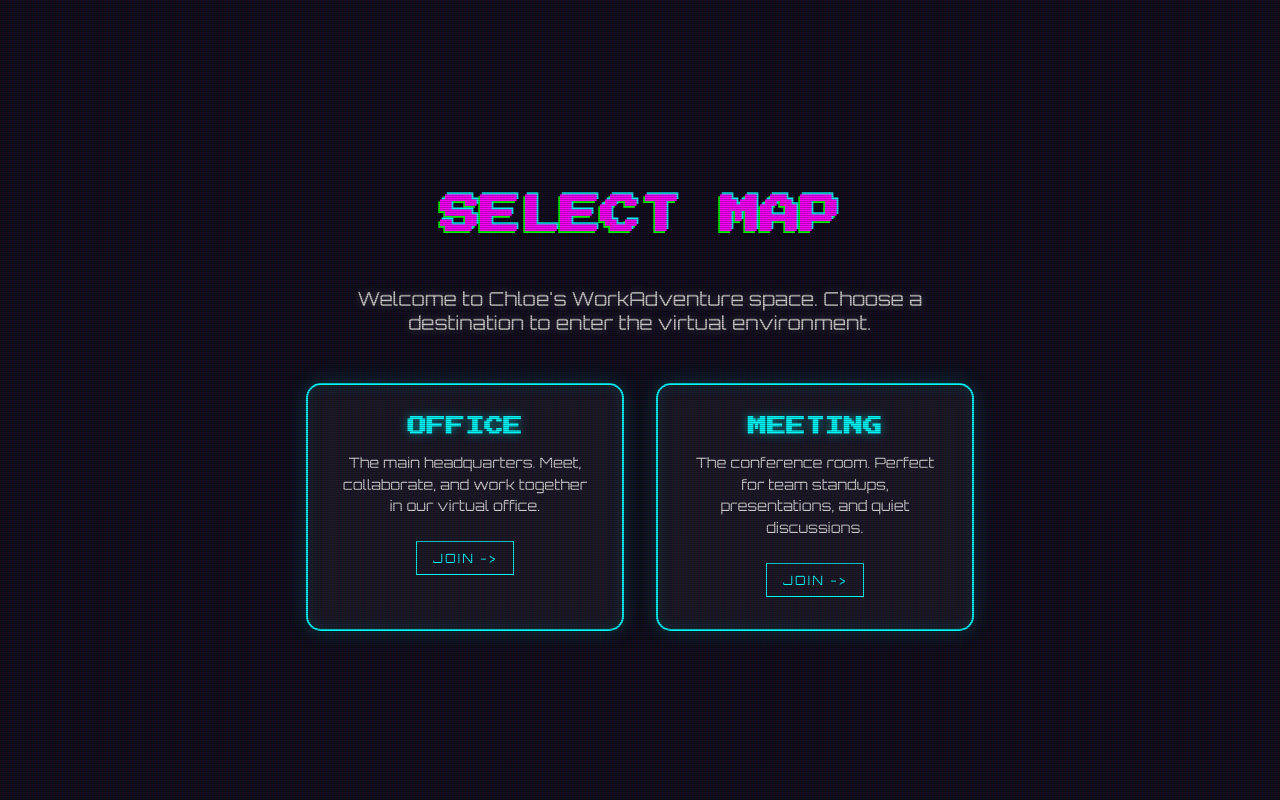
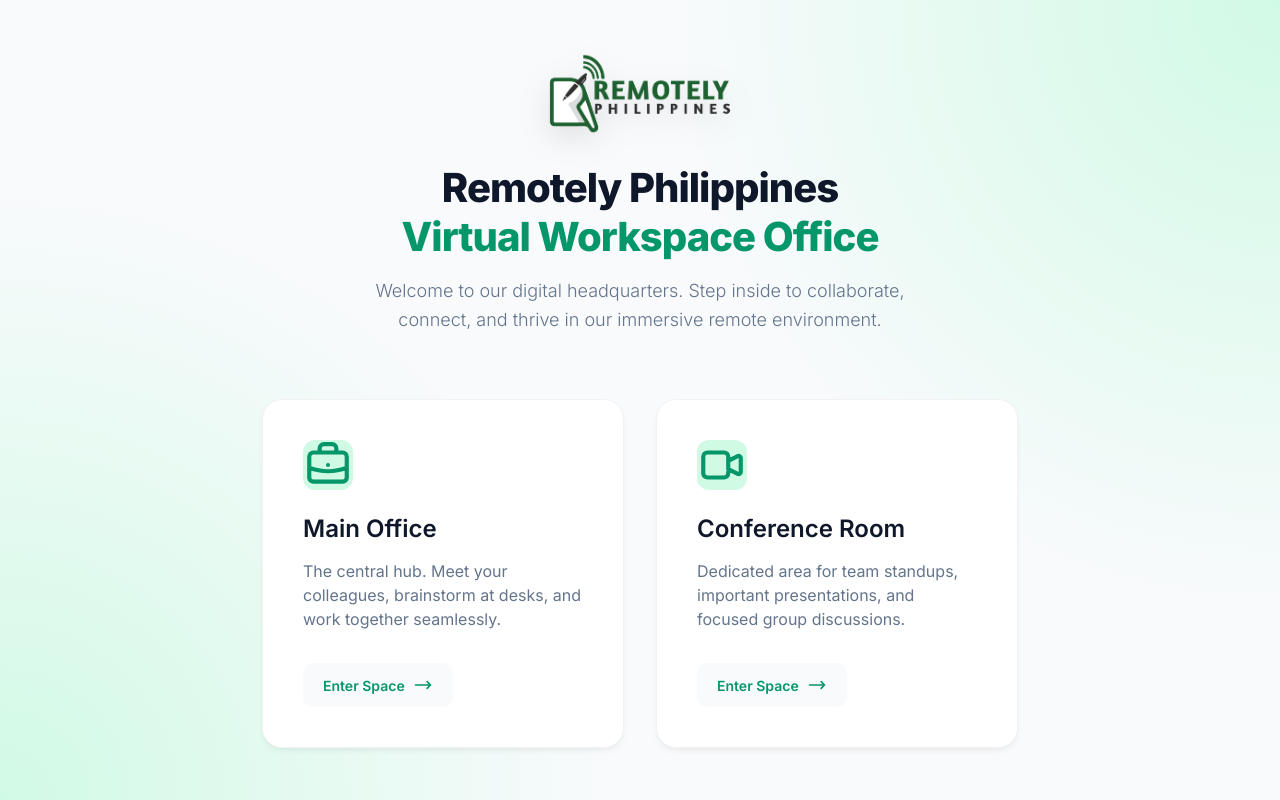
Before and after one commit to ChloeDanielle/remotely-workadventure, a website: page index.html in a window 1280 px wide. Drawn offline with Linux system fonts and the light colour scheme.

Commit message:
Redesign index.html with premium green and white theme

```diff
--- a/index.html
+++ b/index.html
@@ -3,67 +3,75 @@
 <head>
     <meta charset="UTF-8">
     <meta name="viewport" content="width=device-width, initial-scale=1.0">
-    <title>Chloe's WorkAdventure Maps</title>
-    <link href="https://fonts.googleapis.com/css2?family=Orbitron:wght@400;700&family=Press+Start+2P&display=swap" rel="stylesheet">
+    <title>Remotely Philippines Virtual Workspace Office</title>
+    <link rel="preconnect" href="https://fonts.googleapis.com">
+    <link rel="preconnect" href="https://fonts.gstatic.com" crossorigin>
+    <link href="https://fonts.googleapis.com/css2?family=Inter:wght@300;400;600;800&display=swap" rel="stylesheet">
     <style>
         :root {
-            --bg-color: #0d0d1a;
-            --primary: #ff00ff; /* Neon pink */
-            --secondary: #00ffff; /* Neon cyan */
-            --tertiary: #00ff00; /* Neon green */
+            --primary: #059669; /* Elegant Green */
+            --primary-dark: #047857;
+            --primary-light: #d1fae5;
+            --bg-color: #f8fafc;
+            --text-main: #0f172a;
+            --text-muted: #64748b;
+            --card-bg: #ffffff;
         }
+
         body {
+            font-family: 'Inter', sans-serif;
             background-color: var(--bg-color);
-            color: #fff;
-            font-family: 'Orbitron', sans-serif;
+            color: var(--text-main);
             margin: 0;
             min-height: 100vh;
             display: flex;
             flex-direction: column;
             align-items: center;
             justify-content: center;
-            background-image:
-                linear-gradient(rgba(13, 13, 26, 0.8), rgba(13, 13, 26, 0.8)),
-                repeating-linear-gradient(0deg, transparent, transparent 2px, rgba(255, 0, 255, 0.1) 2px, rgba(255, 0, 255, 0.1) 4px);
-            overflow: hidden;
-            position: relative;
+            background-image: radial-gradient(circle at top right, var(--primary-light), transparent 40%),
+                              radial-gradient(circle at bottom left, var(--primary-light), transparent 40%);
+            background-attachment: fixed;
+            padding: 2rem;
+            box-sizing: border-box;
         }
 
-        .crt-effect {
-            position: absolute;
-            top: 0; left: 0; right: 0; bottom: 0;
-            pointer-events: none;
-            background: linear-gradient(rgba(18, 16, 16, 0) 50%, rgba(0, 0, 0, 0.25) 50%), linear-gradient(90deg, rgba(255, 0, 0, 0.06), rgba(0, 255, 0, 0.02), rgba(0, 0, 255, 0.06));
-            background-size: 100% 2px, 3px 100%;
-            z-index: 100;
+        .header {
+            text-align: center;
+            margin-bottom: 4rem;
+            animation: fadeInDown 1s ease-out;
+        }
+
+        .logo {
+            max-width: 250px;
+            height: auto;
+            margin-bottom: 1.5rem;
+            filter: drop-shadow(0 10px 15px rgba(0,0,0,0.1));
+            transition: transform 0.3s ease;
+        }
+
+        .logo:hover {
+            transform: scale(1.05);
         }
 
         h1 {
-            font-family: 'Press Start 2P', cursive;
             font-size: 2.5rem;
-            text-align: center;
-            margin-bottom: 2rem;
-            color: var(--primary);
-            text-shadow: 2px 2px 0px var(--secondary), -2px -2px 0px var(--tertiary), 0 0 20px rgba(255, 0, 255, 0.5);
-            animation: glitch 1.5s infinite;
+            font-weight: 800;
+            color: var(--text-main);
+            margin: 0 0 1rem 0;
+            letter-spacing: -0.025em;
         }
 
-        @keyframes glitch {
-            0% { text-shadow: 2px 2px 0px var(--secondary), -2px -2px 0px var(--tertiary); }
-            20% { text-shadow: -2px 2px 0px var(--secondary), 2px -2px 0px var(--tertiary); }
-            40% { text-shadow: 2px -2px 0px var(--secondary), -2px 2px 0px var(--tertiary); }
-            60% { text-shadow: -2px -2px 0px var(--secondary), 2px 2px 0px var(--tertiary); }
-            80% { text-shadow: 2px 2px 0px var(--secondary), -2px -2px 0px var(--tertiary); }
-            100% { text-shadow: -2px 2px 0px var(--secondary), 2px -2px 0px var(--tertiary); }
+        h1 span {
+            color: var(--primary);
         }
 
         .subtitle {
-            font-size: 1.2rem;
-            margin-bottom: 3rem;
-            color: #ccc;
-            text-shadow: 0 0 10px rgba(255, 255, 255, 0.3);
-            text-align: center;
+            font-size: 1.125rem;
+            color: var(--text-muted);
             max-width: 600px;
+            margin: 0 auto;
+            line-height: 1.6;
+            font-weight: 300;
         }
 
         .cards-container {
@@ -71,107 +79,160 @@
             gap: 2rem;
             flex-wrap: wrap;
             justify-content: center;
-            z-index: 10;
+            width: 100%;
+            max-width: 1000px;
+            animation: fadeInUp 1s ease-out 0.3s backwards;
         }
 
         .map-card {
-            background: rgba(255, 255, 255, 0.05);
-            border: 2px solid var(--secondary);
-            border-radius: 15px;
-            padding: 2rem;
-            width: 250px;
-            text-align: center;
+            background: var(--card-bg);
+            border-radius: 20px;
+            padding: 2.5rem;
+            width: 280px;
+            text-align: left;
             text-decoration: none;
-            color: white;
-            backdrop-filter: blur(10px);
-            box-shadow: 0 0 20px rgba(0, 255, 255, 0.2), inset 0 0 15px rgba(0, 255, 255, 0.1);
-            transition: all 0.3s cubic-bezier(0.25, 0.8, 0.25, 1);
+            color: var(--text-main);
+            box-shadow: 0 4px 6px -1px rgba(0, 0, 0, 0.05), 0 2px 4px -1px rgba(0, 0, 0, 0.03);
+            transition: all 0.4s cubic-bezier(0.175, 0.885, 0.32, 1.275);
             position: relative;
             overflow: hidden;
+            border: 1px solid rgba(0,0,0,0.05);
+            display: flex;
+            flex-direction: column;
         }
 
         .map-card::before {
             content: '';
             position: absolute;
-            top: -50%; left: -50%; width: 200%; height: 200%;
-            background: radial-gradient(circle, rgba(0, 255, 255, 0.1) 0%, transparent 70%);
-            transform: rotate(45deg);
-            transition: all 0.5s ease;
-            opacity: 0;
+            top: 0;
+            left: 0;
+            width: 100%;
+            height: 4px;
+            background: var(--primary);
+            transform: scaleX(0);
+            transform-origin: left;
+            transition: transform 0.4s ease;
         }
 
         .map-card:hover {
-            transform: translateY(-10px) scale(1.05);
-            border-color: var(--primary);
-            box-shadow: 0 0 30px rgba(255, 0, 255, 0.4), inset 0 0 20px rgba(255, 0, 255, 0.2);
+            transform: translateY(-10px);
+            box-shadow: 0 20px 25px -5px rgba(0, 0, 0, 0.1), 0 10px 10px -5px rgba(0, 0, 0, 0.04);
+            border-color: transparent;
         }
 
         .map-card:hover::before {
-            opacity: 1;
-            transform: rotate(0deg);
+            transform: scaleX(1);
+        }
+
+        .icon-container {
+            width: 50px;
+            height: 50px;
+            background-color: var(--primary-light);
+            border-radius: 12px;
+            display: flex;
+            align-items: center;
+            justify-content: center;
+            margin-bottom: 1.5rem;
+            color: var(--primary);
         }
 
         .map-card h2 {
-            font-family: 'Press Start 2P', cursive;
-            font-size: 1.2rem;
+            font-size: 1.5rem;
+            font-weight: 600;
             margin: 0 0 1rem 0;
-            color: var(--secondary);
-            text-shadow: 0 0 10px rgba(0, 255, 255, 0.5);
+            color: var(--text-main);
             transition: color 0.3s ease;
         }
 
-        .map-card:hover h2 {
-            color: var(--primary);
-            text-shadow: 0 0 10px rgba(255, 0, 255, 0.5);
-        }
-
         .map-card p {
-            font-size: 0.9rem;
+            font-size: 1rem;
             line-height: 1.5;
-            opacity: 0.8;
-            margin: 0;
+            color: var(--text-muted);
+            margin: 0 0 2rem 0;
+            flex-grow: 1;
         }
 
         .map-card .btn {
-            display: inline-block;
-            margin-top: 1.5rem;
-            padding: 0.5rem 1rem;
-            background: transparent;
-            border: 1px solid var(--secondary);
-            color: var(--secondary);
-            font-family: 'Orbitron', sans-serif;
-            text-transform: uppercase;
-            letter-spacing: 2px;
-            font-size: 0.8rem;
+            display: inline-flex;
+            align-items: center;
+            justify-content: space-between;
+            padding: 0.75rem 1.25rem;
+            background: var(--bg-color);
+            border: none;
+            border-radius: 10px;
+            color: var(--primary);
+            font-weight: 600;
+            font-size: 0.875rem;
             transition: all 0.3s ease;
+            width: max-content;
+        }
+
+        .map-card .btn svg {
+            width: 20px;
+            height: 20px;
+            margin-left: 0.5rem;
+            transition: transform 0.3s ease;
         }
 
         .map-card:hover .btn {
             background: var(--primary);
-            border-color: var(--primary);
-            color: #fff;
-            box-shadow: 0 0 10px var(--primary);
+            color: #ffffff;
         }
 
+        .map-card:hover .btn svg {
+            transform: translateX(5px);
+        }
+
+        @keyframes fadeInDown {
+            from { opacity: 0; transform: translateY(-20px); }
+            to { opacity: 1; transform: translateY(0); }
+        }
+
+        @keyframes fadeInUp {
+            from { opacity: 0; transform: translateY(20px); }
+            to { opacity: 1; transform: translateY(0); }
+        }
+
+        @media (max-width: 768px) {
+            h1 { font-size: 2rem; }
+            .cards-container { flex-direction: column; align-items: center; }
+            .map-card { width: 100%; max-width: 350px; }
+        }
     </style>
 </head>
 <body>
-    <div class="crt-effect"></div>
-    <h1>SELECT MAP</h1>
-    <p class="subtitle">Welcome to Chloe's WorkAdventure space. Choose a destination to enter the virtual environment.</p>
+
+    <div class="header">
+        <img src="tilesets/RemotelyLogo.png" alt="Remotely Philippines Logo" class="logo">
+        <h1>Remotely Philippines <br><span>Virtual Workspace Office</span></h1>
+        <p class="subtitle">Welcome to our digital headquarters. Step inside to collaborate, connect, and thrive in our immersive remote environment.</p>
+    </div>
 
     <div class="cards-container">
         <a href="https://play.workadventu.re/_/global/chloedanielle.github.io/remotely-workadventure/office.tmj" class="map-card">
-            <h2>OFFICE</h2>
-            <p>The main headquarters. Meet, collaborate, and work together in our virtual office.</p>
-            <div class="btn">JOIN -></div>
+            <div class="icon-container">
+                <svg fill="none" stroke="currentColor" viewBox="0 0 24 24" xmlns="http://www.w3.org/2000/svg"><path stroke-linecap="round" stroke-linejoin="round" stroke-width="2" d="M21 13.255A23.931 23.931 0 0112 15c-3.183 0-6.22-.62-9-1.745M16 6V4a2 2 0 00-2-2h-4a2 2 0 00-2 2v2m4 6h.01M5 20h14a2 2 0 002-2V8a2 2 0 00-2-2H5a2 2 0 00-2 2v10a2 2 0 002 2z"></path></svg>
+            </div>
+            <h2>Main Office</h2>
+            <p>The central hub. Meet your colleagues, brainstorm at desks, and work together seamlessly.</p>
+            <div class="btn">
+                Enter Space
+                <svg fill="none" stroke="currentColor" viewBox="0 0 24 24" xmlns="http://www.w3.org/2000/svg"><path stroke-linecap="round" stroke-linejoin="round" stroke-width="2" d="M17 8l4 4m0 0l-4 4m4-4H3"></path></svg>
+            </div>
         </a>
 
         <a href="https://play.workadventu.re/_/global/chloedanielle.github.io/remotely-workadventure/conference.tmj" class="map-card">
-            <h2>MEETING</h2>
-            <p>The conference room. Perfect for team standups, presentations, and quiet discussions.</p>
-            <div class="btn">JOIN -></div>
+            <div class="icon-container">
+                <svg fill="none" stroke="currentColor" viewBox="0 0 24 24" xmlns="http://www.w3.org/2000/svg"><path stroke-linecap="round" stroke-linejoin="round" stroke-width="2" d="M15 10l4.553-2.276A1 1 0 0121 8.618v6.764a1 1 0 01-1.447.894L15 14M5 18h8a2 2 0 002-2V8a2 2 0 00-2-2H5a2 2 0 00-2 2v8a2 2 0 002 2z"></path></svg>
+            </div>
+            <h2>Conference Room</h2>
+            <p>Dedicated area for team standups, important presentations, and focused group discussions.</p>
+            <div class="btn">
+                Enter Space
+                <svg fill="none" stroke="currentColor" viewBox="0 0 24 24" xmlns="http://www.w3.org/2000/svg"><path stroke-linecap="round" stroke-linejoin="round" stroke-width="2" d="M17 8l4 4m0 0l-4 4m4-4H3"></path></svg>
+            </div>
         </a>
     </div>
+
 </body>
 </html>
```
